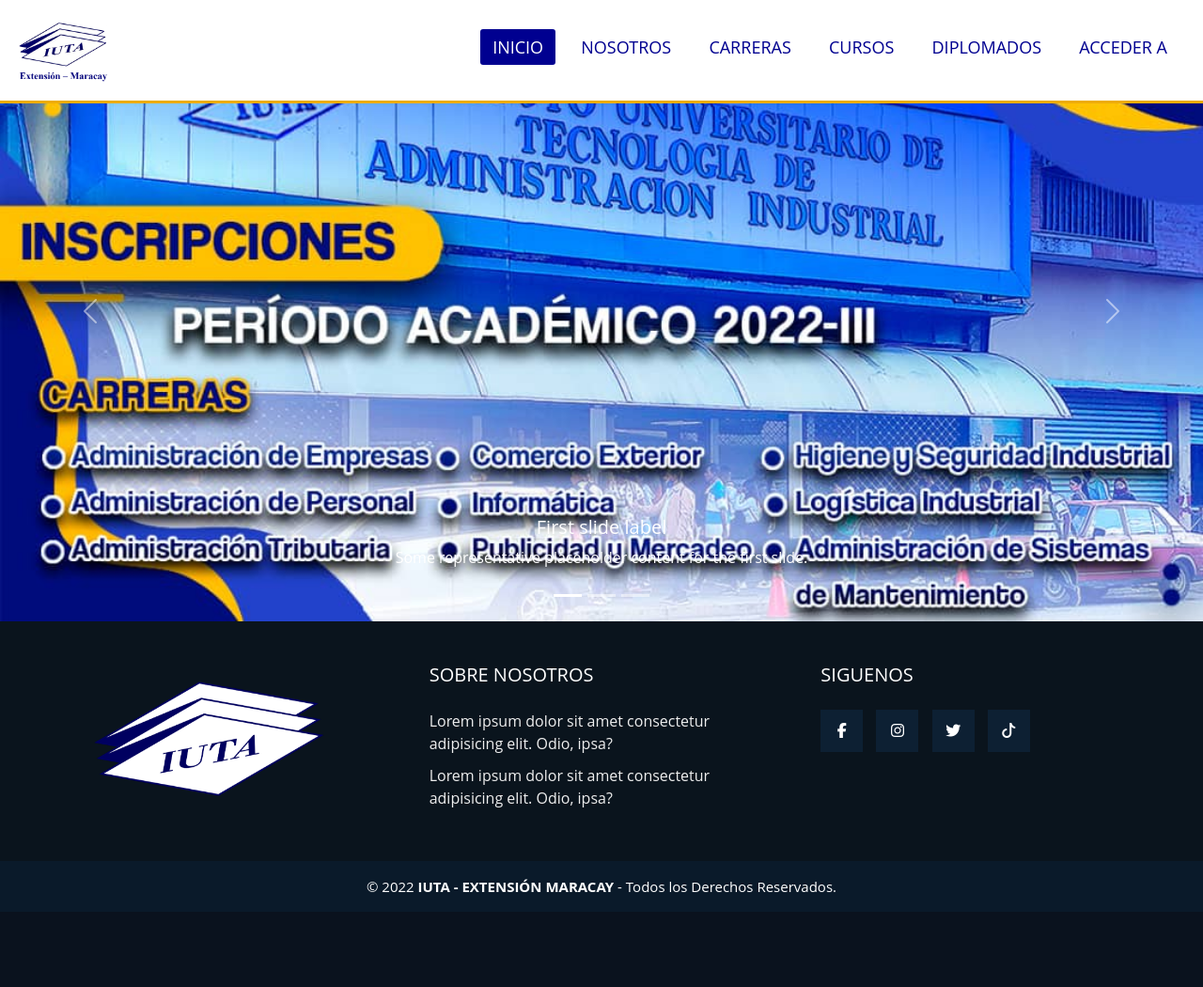
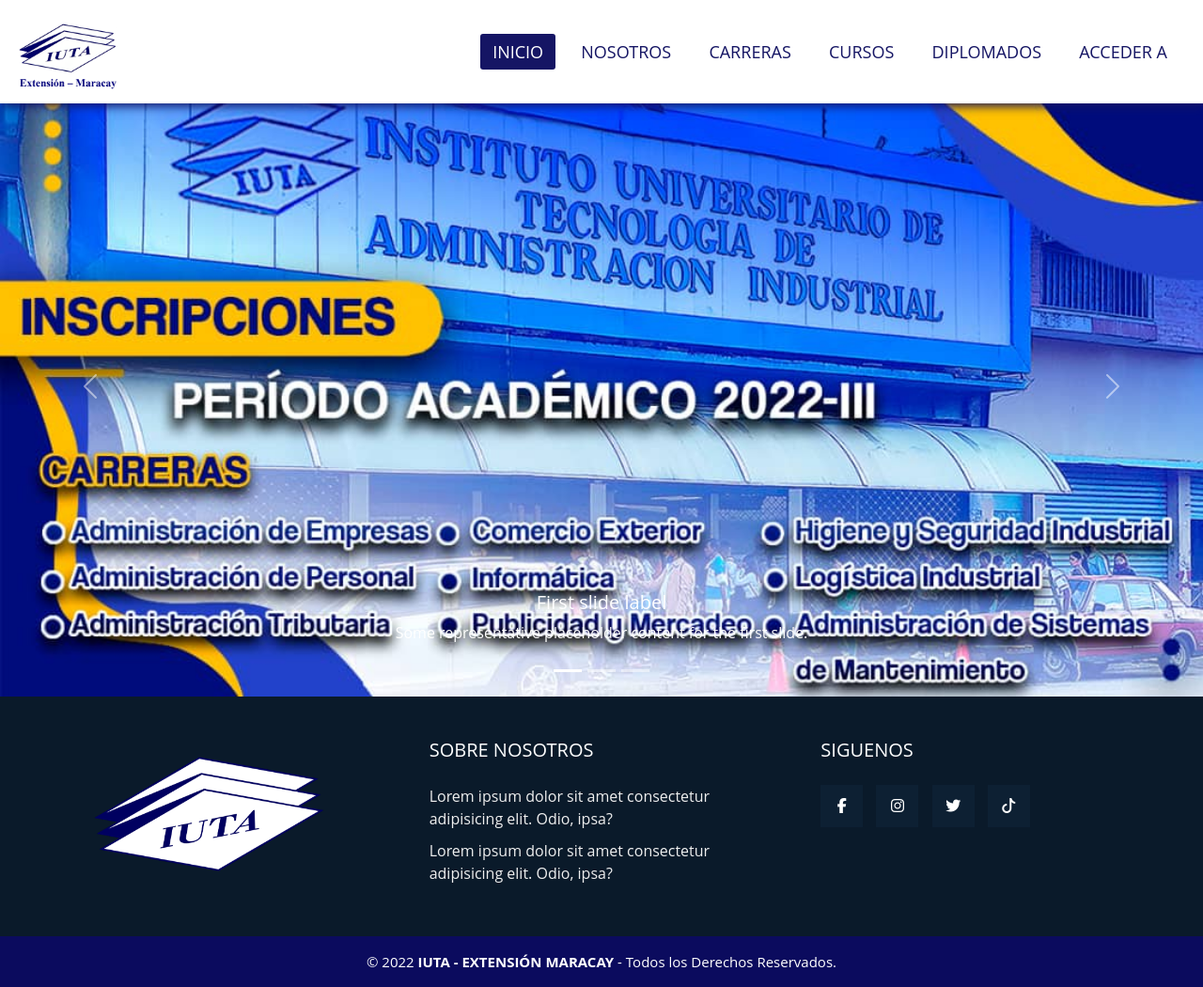
Before and after one commit to adrianaraque/tec, a PHP site: page / in a window 1280 px wide. Shown: the whole page at 94% size. Before the commit the page ends 949 px from the top, so only its background shows below. Run offline with PHP 8.4, Linux system fonts and the light colour scheme; some libraries are stand-ins or nearby versions.

Commit message:
Update main.css

```diff
--- a/iuta_webpage/css/main.css
+++ b/iuta_webpage/css/main.css
@@ -15,7 +15,7 @@
 nav{
     background: #fff;
     width: 100%;
-    border-bottom: 3px solid #edac07;
+    box-shadow: 2px 3px 10px #151564;
     height: 110px;
 }
 
@@ -25,7 +25,7 @@
 
 }
 .logo{
-    height: 110px;
+    height: 120px;
     text-align: center;
     padding-bottom: 15px;
 }
@@ -33,7 +33,7 @@
     float: right;
     margin-right: 20px;
     text-align: center;
-    padding-top:10px;
+    padding-top:15px;
 }
 nav ul li{
     display: inline-block;
@@ -41,15 +41,16 @@
     margin: 0 5px;
 }
 nav ul li a{
-    color: #000090;
+    color: #151564;
     font-size: 18px;
     padding: 7px 13px;
     border-radius: 3px;
     text-transform: uppercase;
     text-decoration: none;#edac07
 }
+
 li a.active, li a:hover{
-    background: #000090;
+    background: #151564;
     color: #fff;
     transition: .5s;
 }
@@ -58,8 +59,9 @@
     background-color: #;
 }
 .checkbtn{
+    padding-top: 20px;
     font-size: 30px;
-    color: #000090;
+    color: #151564;
     float: right;
     line-height: 80px;
     margin-right: 40px;
@@ -69,12 +71,11 @@
 #check{
     display: none;
 }
-section{
-    background: url(lopez.jpg);
-    background-size: cover;
-    background-position: center center;
-    height: calc(100vh - 20px);
+
+#carrusel {
+    padding-top: 80px;
 }
+
 
 @media (max-width: 952px){
     .enlace{
@@ -95,7 +96,7 @@
         width: 100%;
         height: 100vh;
         background: #fff;
-        top: 70px;
+        top: 100px;
         left: -100%;
         text-align: center;
         transition: all .5s;
@@ -109,7 +110,7 @@
         font-size: 20px;
     }
     li a:hover, li a.active{
-        background-color: #000090;
+        background-color: #151564;
         color: #fff;
     }
     #check:checked ~ ul{
@@ -127,7 +128,7 @@
 /*:::::Pie de Pagina*/
 .pie-pagina{
     width: 100%;
-    background-color: #0a141d;
+    background-color: #0a1a2a;
 }
 .pie-pagina .grupo-1{
     width: 100%;
@@ -170,10 +171,10 @@
     transition: all 300ms ease;
 }
 .pie-pagina .grupo-1 .red-social a:hover{
-    color: aqua;
+    color: yellow;
 }
 .pie-pagina .grupo-2{
-    background-color: #0a1a2a;
+    background-color: #0b0b5e;
     padding: 15px 10px;
     text-align: center;
     color: #fff;
```
